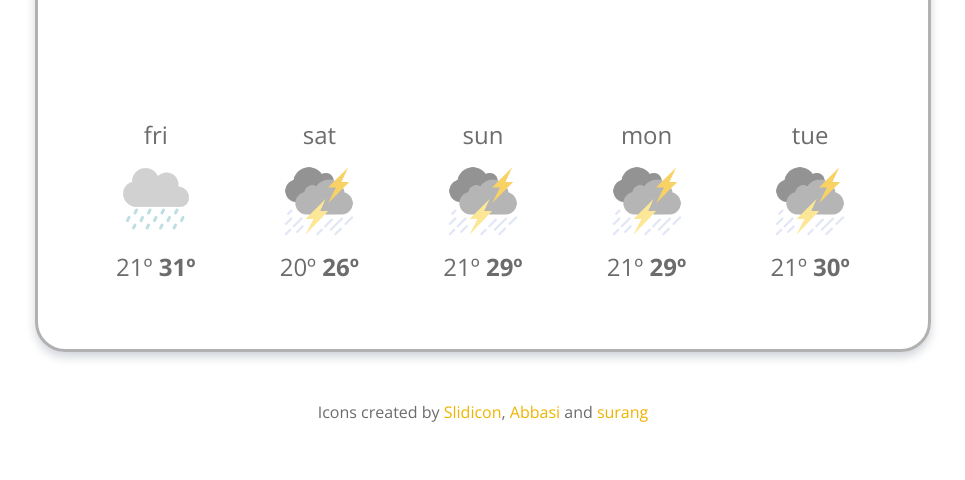
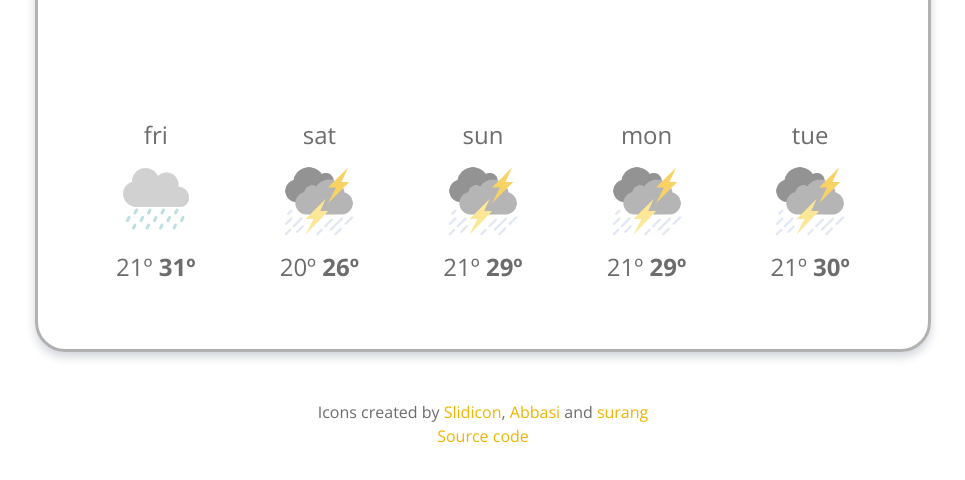
Before and after one commit to ferrande/shecodes-plus-final-project, a plain HTML site: page index.html in a window 1280 px wide. Shown: the part 320-800 px from the top of the page, without its empty margins (157-1122 px from the left). Drawn offline with nearby package versions, Linux system fonts and the light colour scheme.

Commit message:
added source code

```diff
--- a/index.html
+++ b/index.html
@@ -95,6 +95,11 @@
       <a href="https://www.flaticon.com/free-icons/storm" title="storm icons"
         >surang</a
       >
+      <p>
+        <a href="https://github.com/ferrande/shecodes-plus-final-project"
+          >Source code</a
+        >
+      </p>
     </footer>
     <script
       src="https://kit.fontawesome.com/c18fbaaaf7.js"
```
